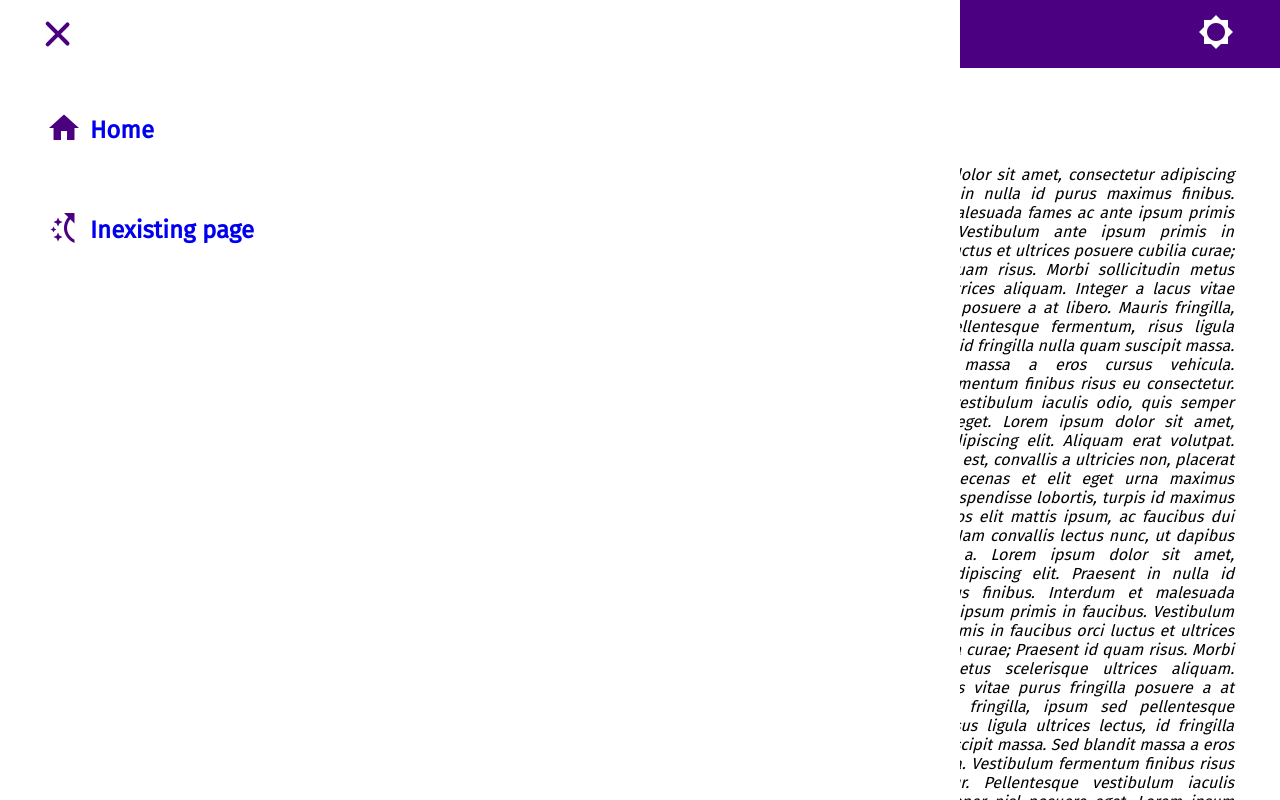
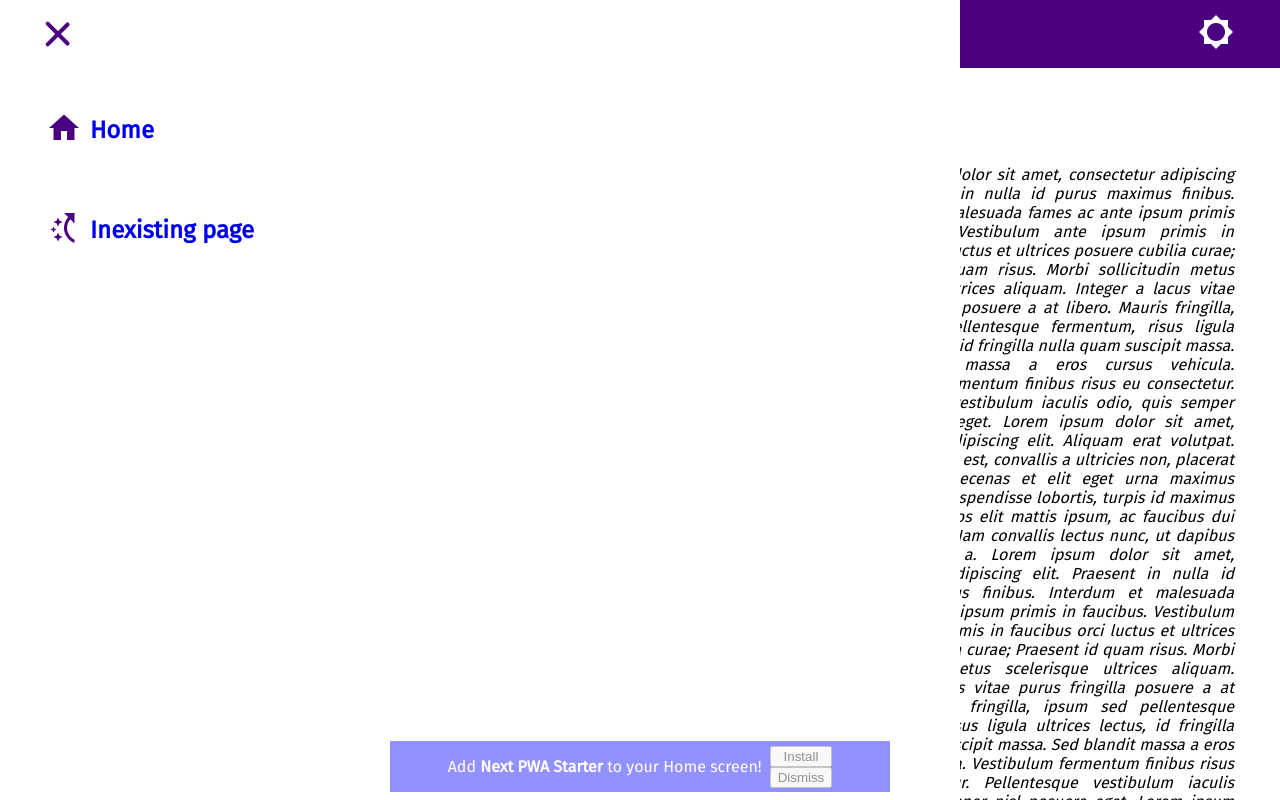
Before and after one commit to Fyvel/next-pwa-starter, a Next.js app: page / in a window 1280 px wide. Both pictures are taken after a click on the button "menu". Shown: the top 800 px of the page. Built offline with nearby package versions, Linux system fonts and the light colour scheme; no server answers.

Commit message:
🚀 [ADD] - Prompt the user to install the PWA
🚧 [WIP] - Support for Safari

```diff
--- /dev/null
+++ b/components/PwaInstaller/PwaInstaller.module.scss
@@ -0,0 +1,4 @@
+.actions {
+	display: flex;
+	flex-flow: column;
+}
--- /dev/null
+++ b/components/PwaInstaller/components/IOsDialog.module.scss
@@ -0,0 +1,34 @@
+.dialog {
+	visibility: hidden;
+	position: fixed;
+	bottom: 0;
+	display: flex;
+	flex-flow: column;
+	margin: auto;
+	z-index: 1;
+	width: 100%;
+	max-width: 500px;
+	left: 50%;
+	transform: translateX(-50%);
+	overflow: auto;
+	background-color: theme-color(secondary-light);
+	color: theme-color(body);
+
+	svg {
+		fill: currentColor;
+	}
+
+	&.show {
+		visibility: visible;
+	}
+
+	.title {
+		text-align: center;
+	}
+
+	.close {
+		display: flex;
+		justify-content: right;
+		margin: theme-space(4);
+	}
+}
--- /dev/null
+++ b/components/PwaInstaller/components/IOsDialog.tsx
@@ -0,0 +1,42 @@
+import Icon from '@/components/Icon'
+import styles from './IOsDialog.module.scss'
+
+type IOsDialogProps = {
+	open: boolean,
+	close: () => void,
+}
+export default function IOsDialog({ open, close }: IOsDialogProps) {
+	return (
+		<div className={`${styles.dialog} ${open ? styles.show : ''}`}>
+			<div className={styles.title}>
+				<h4>Next PWA Starter</h4>
+			</div>
+			<ol className={styles.instructions}>
+				<li>
+					Click on the <b>Share button </b>
+					<svg
+						version="1.1"
+						height={'1em'}
+						xmlns="http://www.w3.org/2000/svg"
+						xmlnsXlink="http://www.w3.org/1999/xlink" x="0px" y="0px"
+						viewBox="0 0 1000 1000"
+						enableBackground="new 0 0 1000 1000" xmlSpace="preserve">
+						<g>
+							<path d="M780,290H640v35h140c19.3,0,35,15.7,35,35v560c0,19.3-15.7,35-35,35H220c-19.2,0-35-15.7-35-35V360c0-19.2,15.7-35,35-35h140v-35H220c-38.7,0-70,31.3-70,70v560c0,38.7,31.3,70,70,70h560c38.7,0,70-31.3,70-70V360C850,321.3,818.7,290,780,290z M372.5,180l110-110.2v552.7c0,9.6,7.9,17.5,17.5,17.5c9.6,0,17.5-7.9,17.5-17.5V69.8l110,110c3.5,3.5,7.9,5,12.5,5s9-1.7,12.5-5c6.8-6.8,6.8-17.9,0-24.7l-140-140c-6.8-6.8-17.9-6.8-24.7,0l-140,140c-6.8,6.8-6.8,17.9,0,24.7C354.5,186.8,365.5,186.8,372.5,180z" />
+						</g>
+					</svg>
+				</li>
+				<li>
+					Please scroll to find <b>Add&nbsp;to&nbsp;Home&nbsp;Screen</b>
+					<Icon size={24}>add_box</Icon>
+				</li>
+				<li>
+					Click <b>Add</b>, top right corner
+				</li>
+			</ol>
+			<div className={styles.close}>
+				<button onClick={close}>Close</button>
+			</div>
+		</div>
+	)
+}
--- /dev/null
+++ b/components/PwaInstaller/index.tsx
@@ -0,0 +1,58 @@
+import { useEffect, useState } from 'react'
+import Snackbar from '@/components/Snackbar'
+import IOsDialog from './components/IOsDialog'
+import styles from './PwaInstaller.module.scss'
+import usePromptPwa from '@/hooks/usePromptPwa'
+
+export default function PwaInstaller() {
+	const [showInstallPwa, setShowInstallPwa] = useState(false)
+	const [showIOsDialog, setShowIOsDialog] = useState(false)
+	const {
+		iOsDevice,
+		webBrowserName,
+		handleWebInstallAccepted
+	} = usePromptPwa()
+
+	useEffect(() => {
+		if (!window) return
+		// Promote PWA installation if not installed
+		// Delayed the snackbar so the user doesn't feel harassed heh
+		setTimeout(() => {
+			const isInStandaloneMode = (
+				('standalone' in window.navigator) && (window.navigator.standalone) ||
+				window.matchMedia('(display-mode: standalone)').matches
+			)
+			setShowInstallPwa(!isInStandaloneMode)
+		}, 8000)
+	}, [])
+
+	const handleInstall = () => {
+		setShowInstallPwa(false)
+		if (iOsDevice) {
+			setShowIOsDialog(true)
+			return
+		}
+		if (!webBrowserName) return
+		handleWebInstallAccepted()
+	}
+
+	const handleDismiss = () => {
+		setShowInstallPwa(false)
+	}
+
+	return (
+		<>
+			<Snackbar
+				open={showInstallPwa}
+				actions={
+					<div className={styles.actions}>
+						<button onClick={handleInstall}>Install</button>
+						<button onClick={handleDismiss}>Dismiss</button>
+					</div>
+				}>
+				<p>Add <b>Next PWA Starter</b> to your Home screen!</p>
+			</Snackbar>
+			<IOsDialog open={showIOsDialog} close={() => setShowIOsDialog(false)} />
+		</>
+	)
+}
--- /dev/null
+++ b/components/Snackbar/Snackbar.module.scss
@@ -0,0 +1,28 @@
+.snackbar {
+	opacity: 0;
+	position: fixed;
+	bottom: theme-space(3);
+	display: flex;
+	width: 100%;
+	max-width: 500px;
+	left: 50%;
+	transform: translateX(-50%);
+	justify-content: center;
+	align-items: center;
+	gap: theme-space(3);
+	background-color: theme-color(secondary);
+	color: theme-color(body);
+	transition: all 1s ease-in;
+	padding: 0 theme-space(4);
+
+	@include screen(sm) {
+		padding: 0 theme-space(5);
+	}
+
+	@include screen(md) {
+		padding: 0 theme-space(6);
+	}
+	&.show {
+		opacity: 1;
+	}
+}
--- /dev/null
+++ b/components/Snackbar/index.tsx
@@ -0,0 +1,16 @@
+import { ReactNode } from 'react'
+import styles from './Snackbar.module.scss'
+
+type SnackbarProps = {
+	open: boolean,
+	actions?: ReactNode,
+	children: ReactNode
+}
+export default function Snackbar({ open, actions, children }: SnackbarProps) {
+	return (
+		<div className={`${styles.snackbar} ${open ? styles.show : ''}`}>
+			<>{children}</>
+			<>{actions}</>
+		</div>
+	)
+}
--- /dev/null
+++ b/hooks/usePromptPwa.ts
@@ -0,0 +1,120 @@
+import { useEffect, useState } from 'react'
+
+const getPwaPromptLastSeenAt = (promptName: string) =>
+	sessionStorage.getItem(promptName) || new Date().toISOString()
+
+const setPwaPromptSeenToday = (promptName: string): void => {
+	const today = new Date().toISOString()
+	sessionStorage.setItem(promptName, today)
+}
+
+const shouldPromptPwaInstall = (
+	promptName: string,
+	daysToWaitBeforePromptingAgain: number): boolean => {
+	if (window.matchMedia('(display-mode: standalone)').matches)
+		return false
+	const lastPrompt = new Date(getPwaPromptLastSeenAt(promptName)).getTime()
+	const today = Date.now()
+	const daysSinceLastPrompt = (today - lastPrompt) / (1000 * 60 * 60 * 24)
+	return isNaN(daysSinceLastPrompt) || daysSinceLastPrompt >= daysToWaitBeforePromptingAgain
+}
+
+const getWebBrowserName = (userAgent: string) => {
+	const pwaCompatibleBrowsers = [
+		{
+			name: 'Chrome',
+			verify: (ua: string) => ua.indexOf('Chrome') != -1
+		},
+		{
+			name: 'Edge',
+			verify: (ua: string) => (ua.indexOf('Edge') != -1)
+		},
+		{
+			name: 'Firefox',
+			verify: (ua: string) => ua.indexOf('Firefox') != -1
+		},
+		{
+			name: 'Opera',
+			verify: (ua: string) => (ua.indexOf('Opera') || ua.indexOf('OPR')) != -1
+		},
+	]
+
+	const isPwaCompatible = pwaCompatibleBrowsers.reduce((acc, browser) => {
+		acc = browser.verify(userAgent) ? browser.name : acc
+		return acc
+	}, null as string | null)
+	return isPwaCompatible
+}
+
+const getIOsDeviceName = (userAgent: string) => {
+	const iOsDevices = [
+		{ name: 'iPad', verify: (ua: string) => !!ua.match(/iPad/i) },
+		{ name: 'iPhone', verify: (ua: string) => !!ua.match(/iPhone/i) },
+		{ name: 'iPod', verify: (ua: string) => !!ua.match(/iPod/i) }]
+
+	const iOsDeviceName = iOsDevices.reduce((acc, iOsDevice) => {
+		acc = iOsDevice.verify(userAgent) ? iOsDevice.name : acc
+		return acc
+	}, null as string | null)
+	return iOsDeviceName
+}
+
+
+export default function usePromptPwa(
+	promptName = 'InstallPromptedAt',
+	daysToWaitBeforePromptingAgain = 0) {
+	const [webInstallPromptEvent, setWebInstallPromptEvent] = useState<BeforeInstallPromptEvent | null>(null)
+	const [webBrowserName, setWebBrowserName] = useState<string | null>(null)
+	const [iOsDevice, setIOsDevice] = useState<string | null>(null)
+
+	const [userShouldBePromptedToInstall, setUserShouldBePromptedToInstall] = useState<boolean>()
+
+	const handleUserSeeingInstallPrompt = () => {
+		setUserShouldBePromptedToInstall(false)
+		setPwaPromptSeenToday(promptName)
+	}
+
+	const handleWebInstallAccepted = () => {
+		// show native prompt
+		webInstallPromptEvent?.prompt()
+
+		// decide what to do after the user chooses
+		webInstallPromptEvent?.userChoice.then(choice => {
+			// if the user declined, we don't want to show the prompt again
+			if (choice.outcome !== 'accepted') {
+				setUserShouldBePromptedToInstall(false)
+				setPwaPromptSeenToday(promptName)
+			}
+			setWebInstallPromptEvent(null)
+		})
+	}
+
+	useEffect(() => {
+		const ua = window.navigator.userAgent
+		setWebBrowserName(getWebBrowserName(ua))
+		setIOsDevice(getIOsDeviceName(ua))
+		setUserShouldBePromptedToInstall(shouldPromptPwaInstall(promptName, daysToWaitBeforePromptingAgain))
+	}, [daysToWaitBeforePromptingAgain, promptName])
+
+	useEffect(() => {
+		const beforeInstallPromptHandler = (event: BeforeInstallPromptEvent) => {
+			event.preventDefault()
+			// check if user has already been asked
+			if (userShouldBePromptedToInstall) {
+				// store the event for later use
+				setWebInstallPromptEvent(event)
+			}
+		}
+
+		window.addEventListener('beforeinstallprompt', beforeInstallPromptHandler)
+		return () => window.removeEventListener('beforeinstallprompt', beforeInstallPromptHandler)
+	}, [userShouldBePromptedToInstall])
+
+	return {
+		webBrowserName,
+		iOsDevice,
+		handleWebInstallAccepted,
+		userShouldBePromptedToInstall,
+		handleUserSeeingInstallPrompt,
+	}
+}
--- a/pages/_app.tsx
+++ b/pages/_app.tsx
@@ -6,6 +6,7 @@ import { NextPage } from 'next'
 import { ReactElement, ReactNode } from 'react'
 import Layout from '@/components/Layout'
 import AppContextProvider from '@/context/AppContext'
+import PwaInstaller from '@/components/PwaInstaller'
 
 type NextPageWithLayout = NextPage & {
 	getLayout?: (page: ReactElement) => ReactNode
@@ -45,6 +46,7 @@ function MyApp({ Component, pageProps }: AppPropsWithLayout) {
 			<AppContextProvider clients={{ ...clients }}>
 				{PageLayout(<Component {...pageProps} />)}
 			</AppContextProvider>
+			<PwaInstaller />
 		</>)
 }
 
--- a/types/global.d.ts
+++ b/types/global.d.ts
@@ -24,4 +24,8 @@ declare global {
 	interface WindowEventMap extends ServiceWorkerGlobalScopeEventMap {
 		beforeinstallprompt: BeforeInstallPromptEvent
 	}
+
+	interface Navigator {
+		standalone?: boolean
+	}
 }
```
Also changed, not shown: 1 other file (tests, documents, lock files or other folders).
